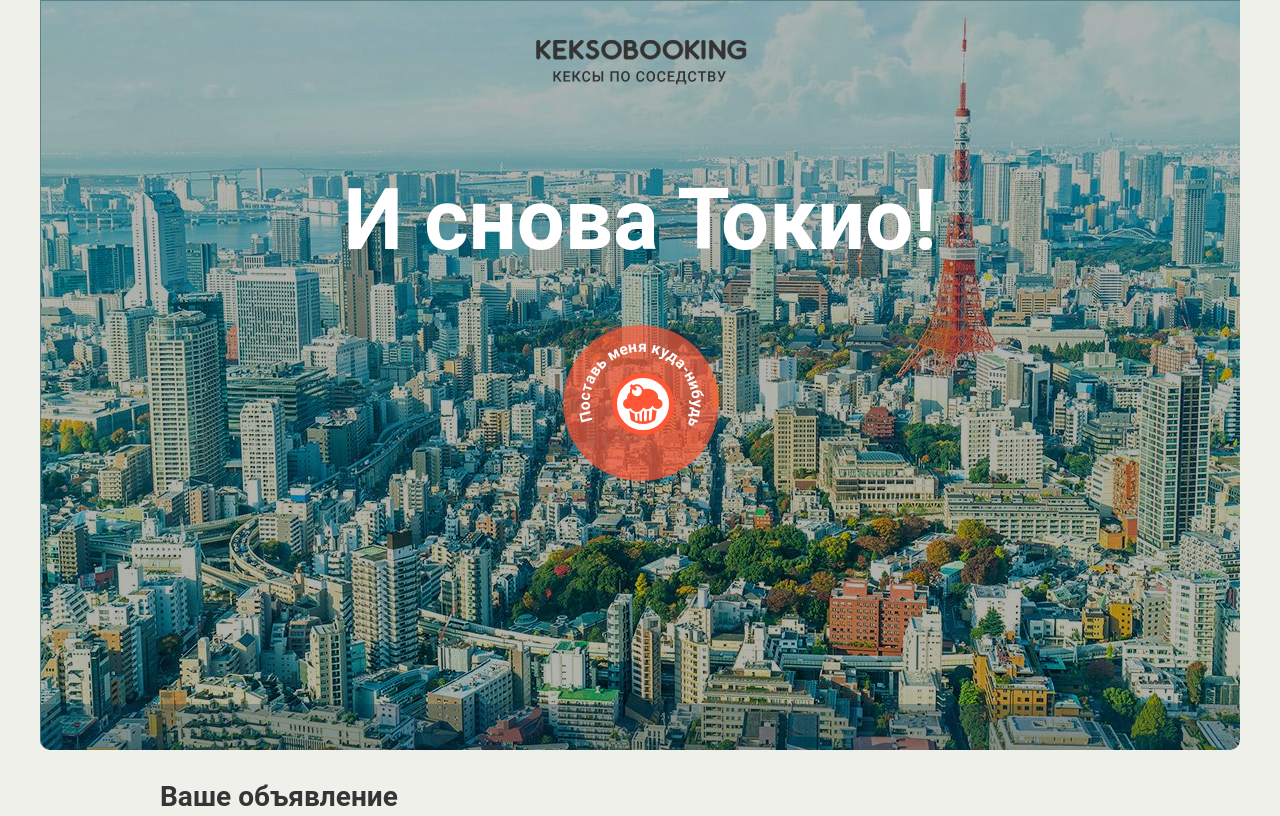
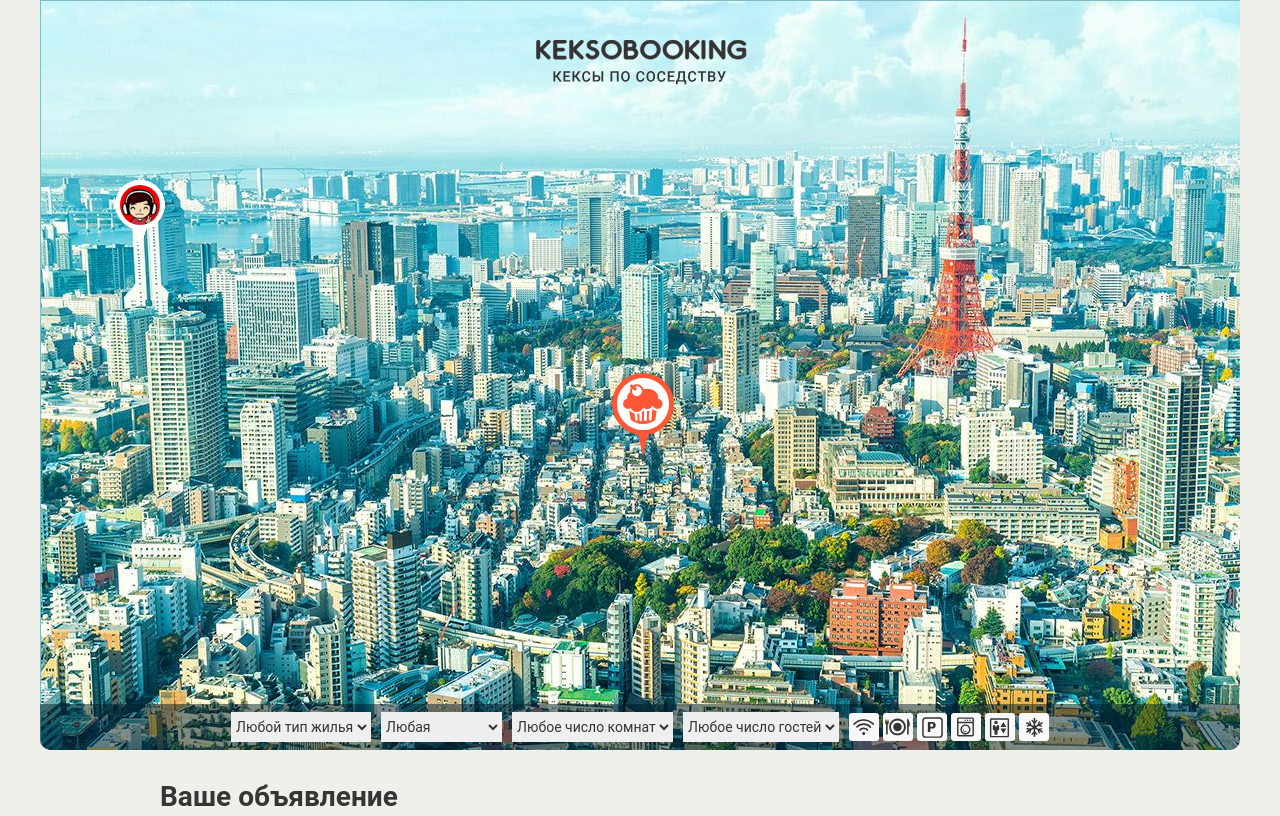
Before and after one commit to IvanSyr/1243979-keksobooking-19, a website: page index.html in a window 1280 px wide. Shown: the top 816 px of the page. Drawn offline with Linux system fonts and the light colour scheme; files whose address does not match are found by name.

Commit message:
Стали показываться метки на карте

```diff
--- a/index.html
+++ b/index.html
@@ -230,7 +230,9 @@
 
   <!-- Метка объявления -->
   <template id="pin">
-    <button type="button" class="map__pin" style="left: 200px; top: 400px;"><img src="img/avatars/user07.png" width="40" height="40" draggable="false" alt="Метка объявления"></button>
+    <button type="button" class="map__pin" style="left: 200px; top: 400px;">
+      <img src="img/avatars/user07.png" width="40" height="40" draggable="false" alt="Метка объявления">
+    </button>
   </template>
 
   <!-- Сообщение об успешном создании объявления -->
@@ -248,5 +250,7 @@
     </div>
   </template>
 
+  <script src='js/main.js'></script>
+
 </body>
 </html>
--- a/js/main.js
+++ b/js/main.js
@@ -0,0 +1,66 @@
+'use strict';
+
+var pins = {
+  WIDTH: 50,
+  HEIGHT: 70
+};
+
+var TYPE = ['palace', 'flat', 'house', 'bungalo'];
+var FEATURES = ['wifi', 'dishwasher', 'parking', 'washer', 'elevator', 'conditioner'];
+var PHOTOS = ['http://o0.github.io/assets/images/tokyo/hotel1.jpg', 'http://o0.github.io/assets/images/tokyo/hotel2.jpg', 'http://o0.github.io/assets/images/tokyo/hotel3.jpg'];
+var CHECKIN_TIMES = ['12:00', '13:00', '14:00'];
+var CHECKOUT_TIMES = ['12:00', '13:00', '14:00'];
+var listOffers = [];
+
+var getRandom = function (array) {
+  return Math.floor(Math.random() * (array.length - 1));
+};
+
+var map = document.querySelector('.map');
+var pinTemplate = document.querySelector('#pin').content.querySelector('.map__pin');
+
+var getListOffers = function () {
+  for (var i = 1; i < 9; i++) {
+    var cardOffer = {
+      'author': {
+        'avatar': 'img/avatars/user0' + i + '.png'
+      },
+      'offer': {
+        'title': 'строка, заголовок предложения',
+        'address': 'location.x, location.y',
+        'price': 'число, стоимость',
+        'type': getRandom(TYPE),
+        'rooms': 'число, количество комнат',
+        'guests': 'число, количество гостей, которое можно разместить',
+        'checkin': getRandom(CHECKIN_TIMES),
+        'checkout': getRandom(CHECKOUT_TIMES),
+        'features': getRandom(FEATURES),
+        'description': 'строка с описанием',
+        'photos': getRandom(PHOTOS)
+      },
+      'location': {
+        'x': 100,
+        'y': 250
+      }
+    };
+    listOffers.push(cardOffer);
+  }
+};
+
+var renderPins = function (arrayOffers) {
+  var pinElement = pinTemplate.cloneNode(true);
+
+  pinElement.style = 'left: ' + (arrayOffers.location.x - (pins.WIDTH / 2)) + 'px; top: ' + (arrayOffers.location.y - pins.HEIGHT) + 'px;';
+  pinElement.querySelector('img').src = arrayOffers.author.avatar;
+  pinElement.querySelector('img').alt = arrayOffers.offer.title;
+  return pinElement;
+};
+
+var fragment = document.createDocumentFragment();
+getListOffers();
+for (var j = 0; j < 8; j++) {
+  fragment.appendChild(renderPins(listOffers[j]));
+}
+map.querySelector('.map__pins').appendChild(fragment);
+
+document.querySelector('.map').classList.remove('map--faded');
```
